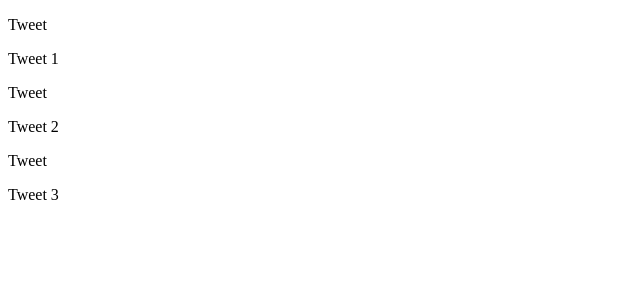
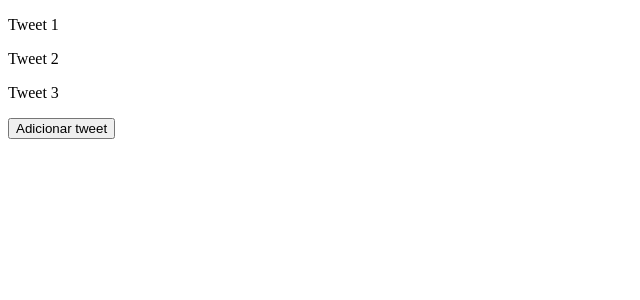
Before and after one commit to Ingrid-Paulino/reactJs-2022-Rocketseat, a React (Vite) app: page / in a window 1280 px wide. Shown: the top 300 px of the page, without its empty margins (0-640 px from the left). Built offline with nearby package versions, Linux system fonts and the light colour scheme.

Commit message:
Criado status para a aplicaçao

```diff
--- a/src/App.tsx
+++ b/src/App.tsx
@@ -1,11 +1,27 @@
+import { useState } from "react"
 import { Tweet } from "./components/Tweet"
 
 function App() {
+  // useState cria uma variável que é monitorada pelo compnente, ou seja, toda vez que essa variável muda o seu valo, o componente é remontado/renderizado com as novas informaçoes daquela variável
+  // O que eu passo dentro do () é o valor inicial do meu estado
+  const [tweets, setTweets] = useState<string[]>([
+    'Tweet 1',
+    'Tweet 2',
+    'Tweet 3',
+  ]);
+
+  function createTweet() {
+    setTweets([...tweets, 'Tweet 5'])
+  }
+
   return(
     <div>
-    <Tweet text="Tweet 1" />
-    <Tweet text="Tweet 2" />
-    <Tweet text="Tweet 3" />
+      {/* <Tweet text="Tweet 1" /> */}
+      {tweets.map((tweet) => {
+        return <Tweet text={tweet} />
+      })}
+
+      <button onClick={createTweet}>Adicionar tweet</button>
     </div>
   )
 }
--- a/src/components/Tweet.tsx
+++ b/src/components/Tweet.tsx
@@ -9,7 +9,7 @@ export function Tweet(props: TweetProps) {
   // quando o html tem mais de uma linha, nós colocamos parentese
   return (
     <div>
-      <p>Tweet</p>
+      {/* <p>Tweet</p> */}
       {/* Para usar js com html é necessario o uso das chaves */}
       <p>{props.text}</p>
     </div>
```
